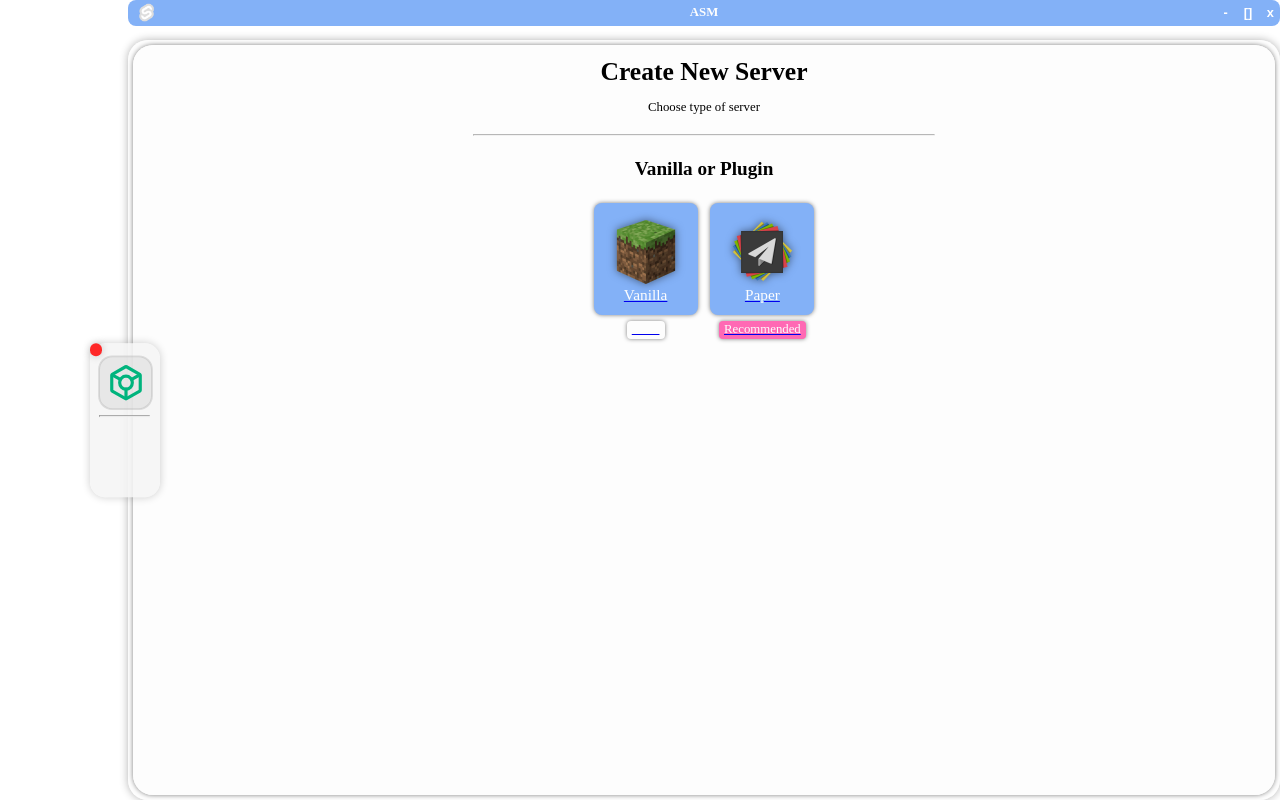
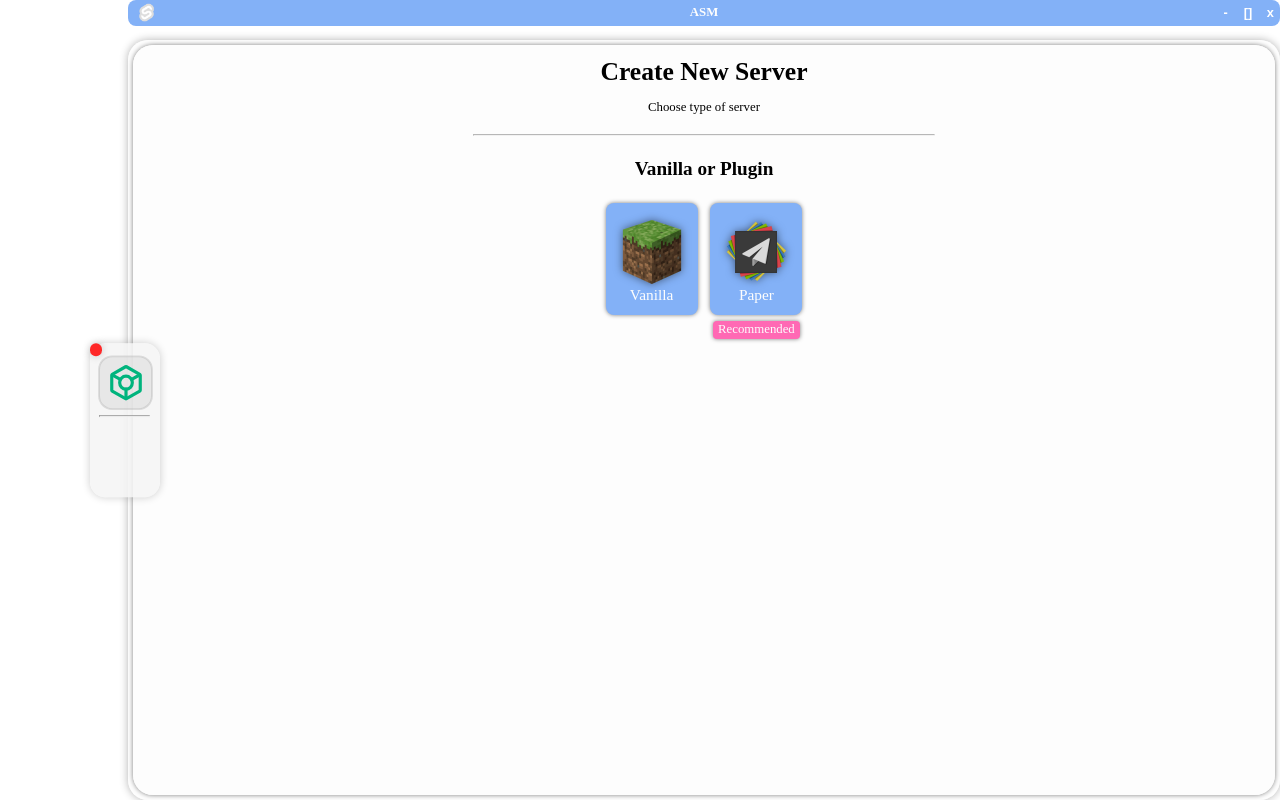
Before and after one commit to PleahMaCaka/AMS, a SvelteKit app: page /create in a window 1280 px wide. Built offline with nearby package versions, Linux system fonts and the light colour scheme.

Commit message:
chore: missing import

```diff
--- a/src/components/panels/create/ServerTypeButton.svelte
+++ b/src/components/panels/create/ServerTypeButton.svelte
@@ -1,5 +1,4 @@
 <script lang="ts">
-
     import type { ServerLabel } from "../../../types/ServerLabel"
 
     export let icon = ""
@@ -13,21 +12,21 @@
             <img alt="icon" src={icon} />
             <h3>{title}</h3>
         </div>
-        <p
-            class:hidden={label === "None"}
-            class:label-recommended={label === "Recommended"}
-            class:label-warning={label === "Warning"}
+        <p class:hidden={label === "None"}
+           class:label-recommended={label === "Recommended"}
+           class:label-warning={label === "Warning"}
         >{label}</p>
     </div>
 </a>
 
 <style lang="scss">
     @import "../../../scss/centered.scss";
+    @import "../../../scss/utils.scss";
 
     $serv-type-size: 130px;
 
     .serv-type-btn {
-        width: 130px;
+        width: 115px;
         height: 170px;
         margin: .5rem;
 
@@ -78,10 +77,6 @@
         }
     }
 
-    .label-none {
-        visibility: hidden;
-    }
-
     .label-recommended {
         background-color: hotpink;
     }
```
